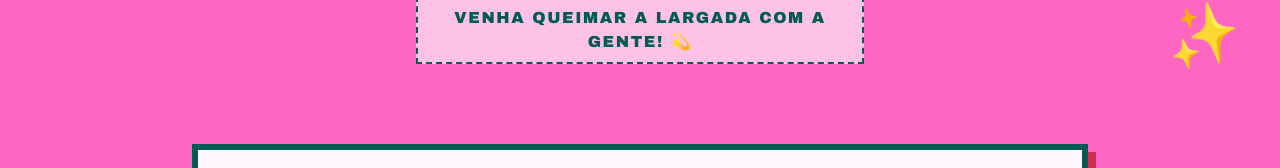
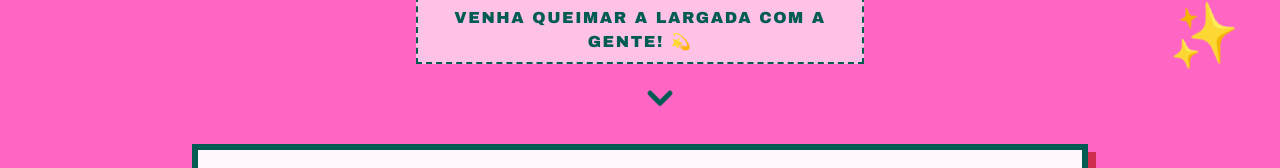
Before and after one commit to caioamato/queimalargada, a React (Vite) app: page / in a window 1280 px wide. Shown: the part 698-866 px from the top of the page. Built offline with nearby package versions, Linux system fonts and the light colour scheme.

Commit message:
Add ChevronDown icon to Hero component
TROQUEI TELA INTEIRA

```diff
--- a/components/Hero.tsx
+++ b/components/Hero.tsx
@@ -1,6 +1,5 @@
-
 import React from 'react';
-import { Calendar, Clock, Ticket } from 'lucide-react';
+import { Calendar, Clock, Ticket, ChevronDown } from 'lucide-react';
 
 const Hero: React.FC = () => {
   const scrollToTickets = () => {
@@ -51,6 +50,11 @@ const Hero: React.FC = () => {
         </p>
       </div>
 
+      {/* Seta indicativa de scroll */}
+      <div className="absolute bottom-4 left-1/2 transform -translate-x-1/2 animate-bounce text-[#005C53]">
+        <ChevronDown size={40} strokeWidth={3} />
+      </div>
+
       {/* Background patterns */}
       <div className="absolute inset-0 -z-10 opacity-10 pointer-events-none"
            style={{ backgroundImage: 'radial-gradient(circle, #005C53 1.5px, transparent 1.5px)', backgroundSize: '30px 30px' }}>
```
